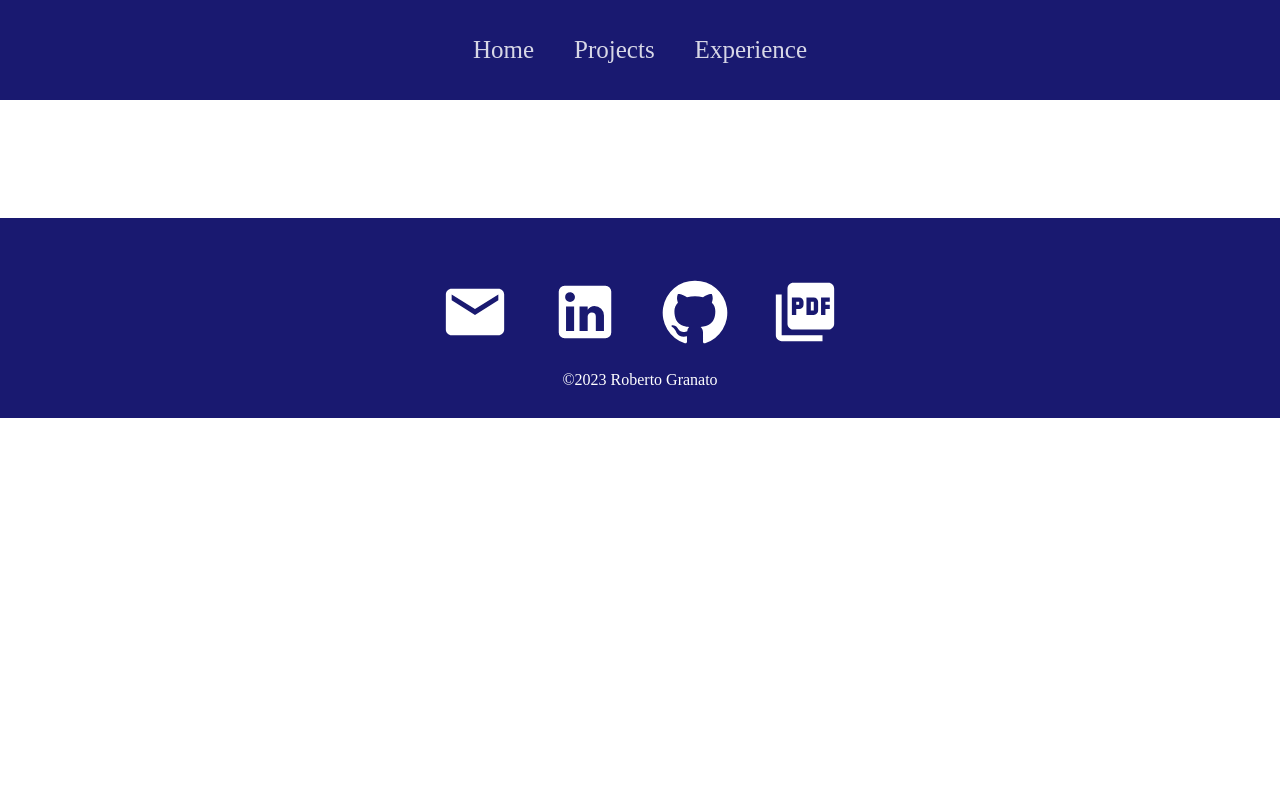
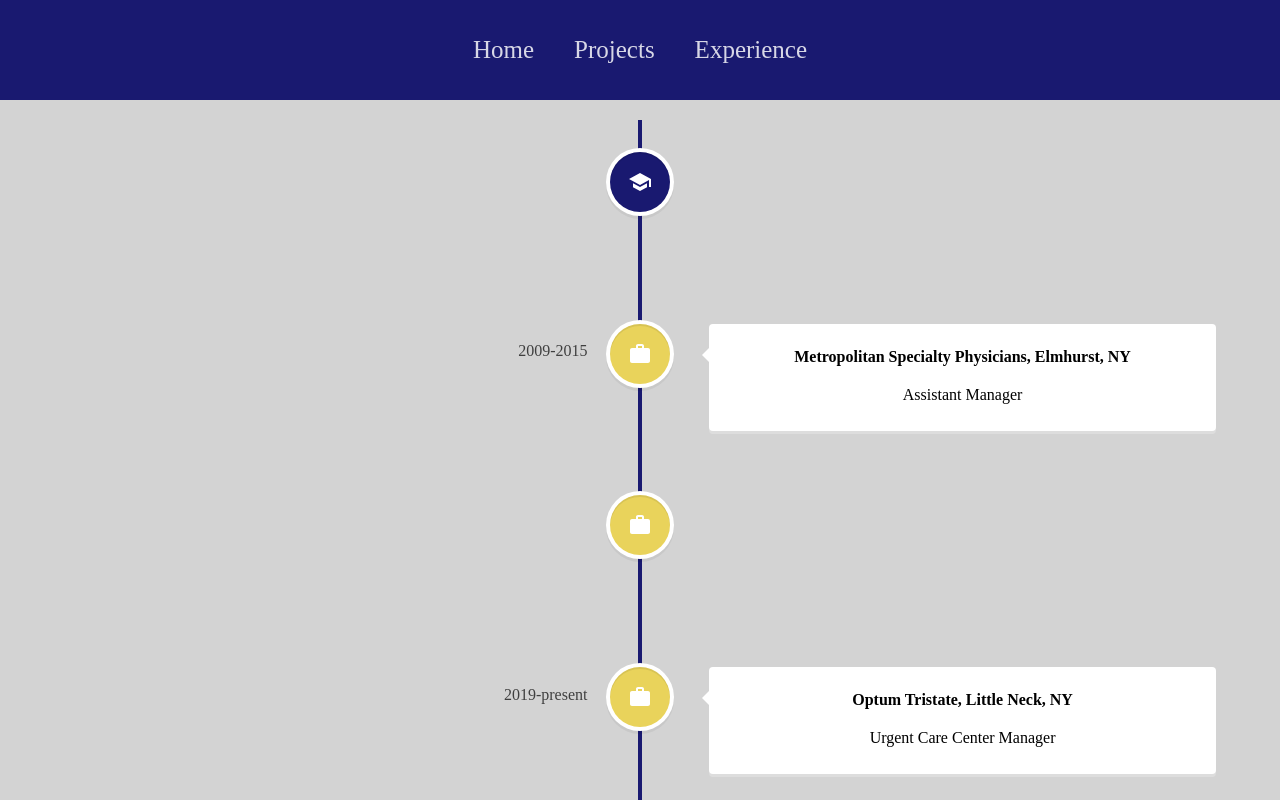
Before and after one commit to ragranato/react-portfolio, a React (Create React App) app: page /experience in a window 1280 px wide. Shown: the top 800 px of the page. Built offline with nearby package versions, Linux system fonts and the light colour scheme.

Commit message:
added experience page, timeline

```diff
--- a/package.json
+++ b/package.json
@@ -18,6 +18,7 @@
     "react-dom": "^18.2.0",
     "react-router-dom": "^6.15.0",
     "react-scripts": "5.0.1",
+    "react-vertical-timeline-component": "^3.6.0",
     "sass": "^1.66.1",
     "web-vitals": "^2.1.4"
   },
--- a/src/App.css
+++ b/src/App.css
@@ -4,3 +4,7 @@
   font-size: 16px;
   text-align: center;
 }
+
+.App {
+  background-color: lightgrey;
+}
--- a/src/pages/Experience.jsx
+++ b/src/pages/Experience.jsx
@@ -1,9 +1,65 @@
-import React from 'react'
+import React from "react";
+import {
+  VerticalTimeline,
+  VerticalTimelineElement,
+} from "react-vertical-timeline-component";
+import "../styles/Experience.scss";
+import "react-vertical-timeline-component/style.min.css";
+import SchoolIcon from "@mui/icons-material/School";
+import WorkIcon from "@mui/icons-material/Work";
+
 
 function Experience() {
   return (
-    <div>Experience</div>
-  )
+    <div className="experience">
+      <VerticalTimeline className="vertical-timeline">
+        <VerticalTimelineElement
+          className="vertical-timeline-element--education"
+          date="1999-2001"
+          iconStyle={{ background: "midnightblue", color: "white" }}
+          icon={<SchoolIcon />}
+        >
+          <h3 className="vertical-timeline-element-title">
+            St. John's Univerisity, Jamaica, NY
+          </h3>
+          <p>Bachelor of Science-Biology</p>
+        </VerticalTimelineElement>
+        <VerticalTimelineElement
+          className="vertical-timeline-element--education"
+          date="2009-2015"
+          iconStyle={{ background: "#e9d35b", color: "white" }}
+          icon={<WorkIcon />}
+        >
+          <h3 className="vertical-timeline-element-title">
+            Metropolitan Specialty Physicians, Elmhurst, NY
+          </h3>
+          <p>Assistant Manager</p>
+        </VerticalTimelineElement>
+        <VerticalTimelineElement
+          className="vertical-timeline-element--education"
+          date="2015-2019"
+          iconStyle={{ background: "#e9d35b", color: "white" }}
+          icon={<WorkIcon />}
+        >
+          <h3 className="vertical-timeline-element-title">
+            ProHealthcare Associates, Elmhurst, NY
+          </h3>
+          <p>Surgical Coordinator</p>
+        </VerticalTimelineElement>
+        <VerticalTimelineElement
+          className="vertical-timeline-element--education"
+          date="2019-present"
+          iconStyle={{ background: "#e9d35b", color: "white" }}
+          icon={<WorkIcon />}
+        >
+          <h3 className="vertical-timeline-element-title">
+            Optum Tristate, Little Neck, NY
+          </h3>
+          <p>Urgent Care Center Manager</p>
+        </VerticalTimelineElement>
+      </VerticalTimeline>
+    </div>
+  );
 }
 
-export default Experience
+export default Experience;
--- a/src/pages/Home.jsx
+++ b/src/pages/Home.jsx
@@ -8,7 +8,7 @@
   return (
     <div className="home">
       <div className="about">
-        <h2>Hi My Name is Roberto</h2>
+        <h2>Hi, My Name is Roberto.</h2>
         <div className="prompt">
           <p>
             Welcome to my page! I am the software developer that puts your ideas
--- /dev/null
+++ b/src/styles/Experience.scss
@@ -0,0 +1,8 @@
+.experience {
+    position: relative;
+    top: 7.5rem;
+
+    .vertical-timeline:before {
+        background: midnightblue;
+    }
+}
--- a/src/styles/Home.scss
+++ b/src/styles/Home.scss
@@ -61,6 +61,7 @@
             margin: 1rem;
 
             h2 {
+                font-size: 30px;
                 margin: 0.5rem;
             }
         }
```
Also changed, not shown: 1 other file (tests, documents, lock files or other folders).
